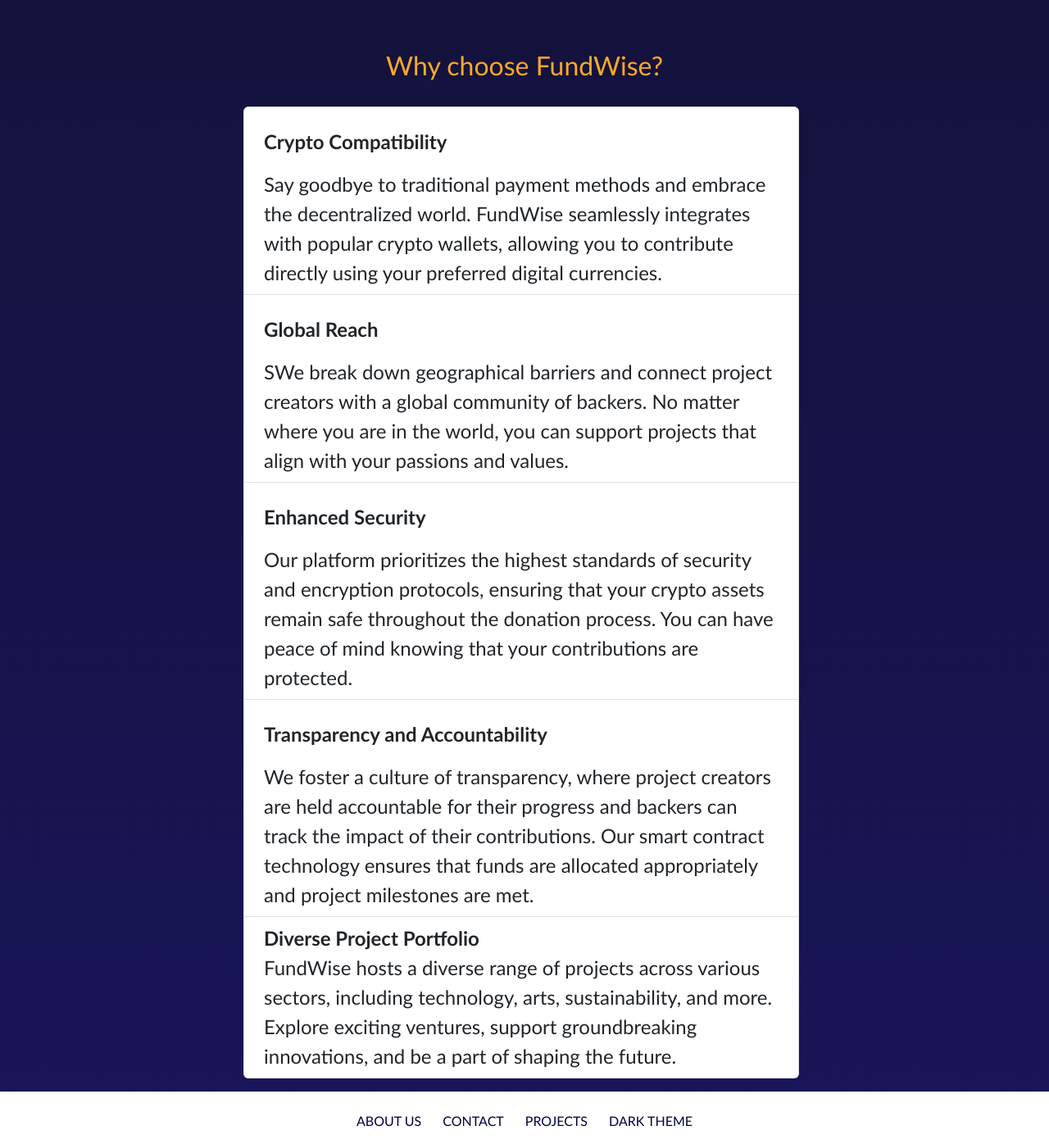
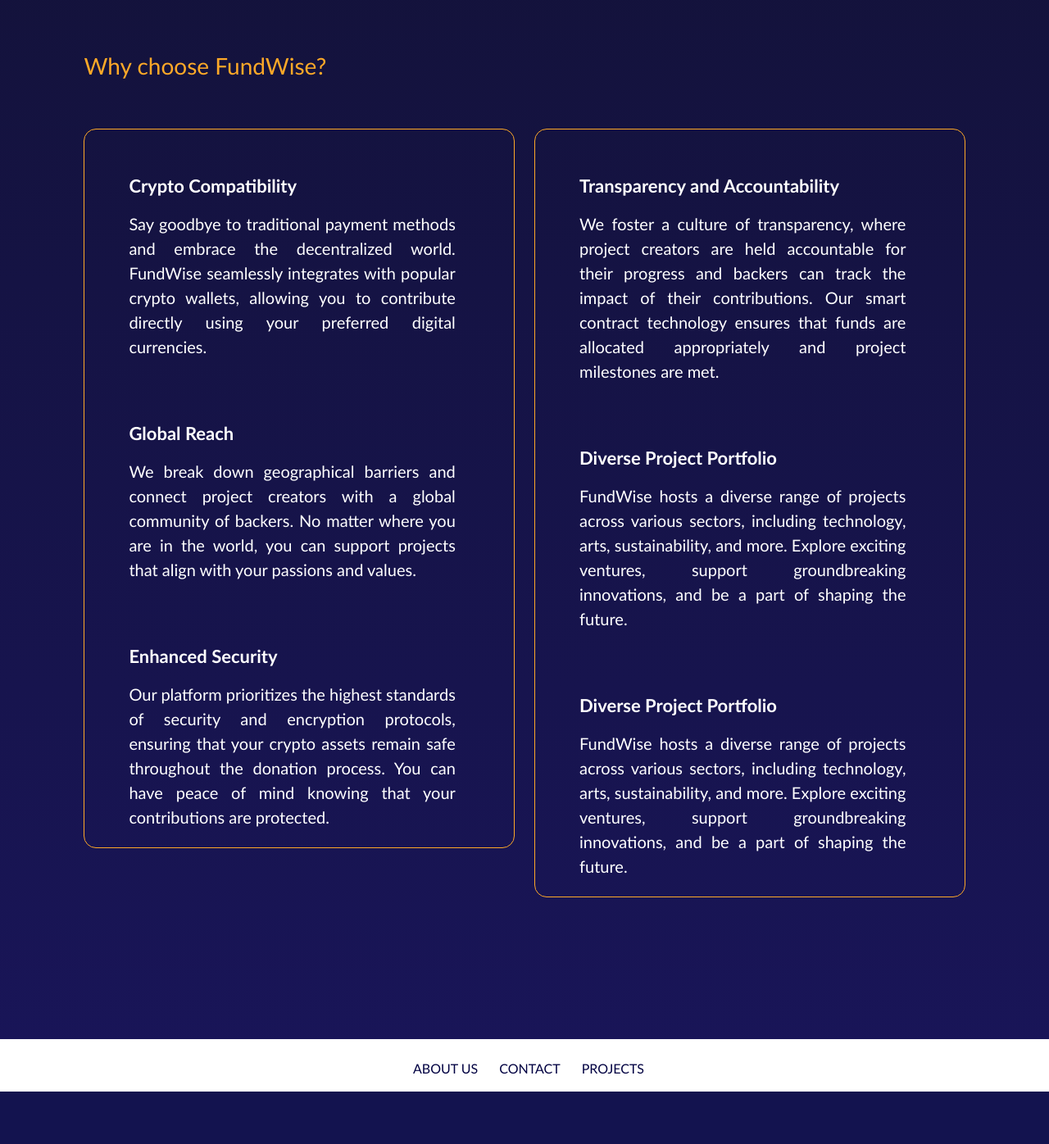
Before and after one commit to giuliannarlau/crowdfunding, a Flask app: page /about in a window 1280 px wide. Shown: the part 642-2038 px from the top of the page at 82% size. After the commit the page ends 1974 px from the top, so only its background shows below. Run offline with Flask 3, Linux system fonts and the light colour scheme; some libraries are stand-ins or nearby versions.

Commit message:
commit sizing

```diff
--- a/app.py
+++ b/app.py
@@ -1,7 +1,6 @@
 import os
 import mysql.connector
 
-import stellar_sdk
 import ast
 
 import requests
@@ -44,6 +43,7 @@ conn = mysql.connector.connect(
     port=db_port
 )
 
+
 @app.context_processor
 def global_variables():
     admin_account = "GCLMA7L4TWKF2NZYKT3W5OZCJ6IBLLPN3P7Q5JRFRTV3FRMCR3BEGYQR"
@@ -63,8 +63,6 @@ def after_request(response):
 @app.route("/", methods=["GET", "POST"])
 def index():
     """ Homepage """
-
-    #update_database_status()
 
     start_time_total = time.time()
 
@@ -343,6 +341,20 @@ def control_panel():
     return render_template("controlpanel.html", admin_projects_list=admin_projects_list)
 
 
+
+@app.route("/statusupdate", methods=["POST"])
+@freighter_required
+def status_update():
+
+    try:
+        update_database_status()
+        return make_response("OK", 200)
+    except Exception as e:
+        print(f"Error updating projects status: {e}")
+        return apology("Internal server error", 500)
+
+
+
 @app.route("/filter_projects", methods=["POST"])
 def filter_projects():
     """ Filter searched projects in controlpanel.html """
--- a/requirements.txt
+++ b/requirements.txt
@@ -33,6 +33,7 @@ python-dateutil==2.8.2
 python-dotenv==1.0.0
 requests==2.31.0
 s3transfer==0.6.1
+schedule==1.2.0
 six==1.16.0
 SQLAlchemy==1.4.46
 sqlparse==0.4.4
--- a/static/styles.css
+++ b/static/styles.css
@@ -24,6 +24,7 @@ body {
 footer {
     bottom: 0px;
     margin-bottom: 0px;
+    margin-top: 15px;
 }
 
 /* Divisors */
@@ -62,9 +63,13 @@ nav {
 
 /* Titles */
 h1 {
-    font-size: 50px;
+    font-size:calc(15px + 1.7vw);
     text-align: start;
-    margin-bottom: 30px;;
+    margin-bottom: 30px;
+}
+
+h2 {
+    font-size:calc(12px + 1.5vw);
 }
 
 
@@ -75,8 +80,20 @@ h3 {
     padding-top: 15px;;
 }
 
+
+
+.title-bold {
+    font-size: 22px;
+    font-weight: bold;
+    margin: 15px auto;
+}
+
 .text-dark {
     color: #000041;
+}
+
+.text-medium {
+    font-size:calc(12px + 1vw);
 }
 
 .wrapper {
@@ -167,6 +184,10 @@ input, select {
     height: 80%;
 }
 
+.img-medium {
+    max-width: 80%;
+}
+
 #imgCol {
     align-items: center;
     display: flex;
@@ -192,8 +213,10 @@ input, select {
     background: white;
     border: 3px solid #FEA928;
     color: #000041;
+    font-size:calc(8px + 0.5vw) !important;
     font-weight: 20px;
-
+    max-height: 70px;
+    min-width: 100px;
 }
 
 
@@ -223,6 +246,10 @@ input, select {
     border: 1px solid #FEA928;
     box-shadow: 0 2px 6px 0 rgba(0, 0, 0, 0.10), 0 2px 6px 0 rgba(0, 0, 0, 0.7);
     color: white;
+    font-size:calc(8px + 0.5vw) !important;
+    font-weight: 20px;
+    max-height: 70px;
+    min-width: 100px;
 }
 
 
@@ -231,7 +258,6 @@ input, select {
     color: #000041;
     transform: scale(1.1);
 }
-
 
 .btn-xl {
     font-size: 100%;
@@ -267,8 +293,20 @@ input, select {
     color: #DCDEE0;
 }
 
+.list-outline-orange {
+    border: 1px solid #FEA928;
+    border-radius: 15px;
+}
+
 .list-group-item {
-    text-align: start;
+    border-radius: 15px;
+    margin-top: 15px;
+    max-width: 90%;
+    padding: 22px;
+}
+
+.item-description {
+    font-size: 20px;
 }
 
 /* Search tab for page projects and myaccount */
@@ -344,7 +382,14 @@ input, select {
     text-align: center;
 }
 
-
+#aboutContainer {
+    margin-bottom: 40px;
+    min-height: 100%;
+    min-width: 100%;
+    padding: 8%;
+    padding-top: 3%;
+    text-align: justify;
+}
 
 /* PROJECT PAGE */
 
@@ -362,8 +407,7 @@ input, select {
 
 #projectDescription {
     height: 200px;
-    width: 700px;
-    max-width: 700px;
+    min-height: 100px;
 }
 
 /* On new project page */
--- a/templates/about.html
+++ b/templates/about.html
@@ -6,52 +6,66 @@
 
 {% block main %}
 
-<div class="container-fluid w-75">
-    <h1 class="mt-5">Where crypto funds a better future.</h3>
-    <div class="row gx-5">
-        <div class="col-lg-6 mt-5" id="pic_col">
-            <img src="{{ url_for('static', filename='pik.jpg') }}" class="img-fluid">
-        </div>
-        <div class="col-lg-6 text-start mt-5">
-            <h2 class="fs-2">About us</h2>
-            <p class="fs-4">At FundWise, we believe in the power of collective action and the potential of innovative projects. We have created a revolutionary crowdfunding platform that opens up a world of opportunities for both project creators and supporters. Our unique twist? We embrace the transformative potential of cryptocurrency.</p>
+<div class="container" id="aboutContainer">
+
+    <div class="row">
+      <div class="col">
+        <h1 class="fs-2 text-center">Funding a better future</h1>
       </div>
     </div>
-    <div class="row m-auto fs-4 gx-5 w-75">
-        <h3 class="fs-2 mt-5 mb-4">Why choose FundWise?</h3>
-        <ul class="list-group ms-2 mb-3">
+
+    <hr class="mb-5">
+
+    <div class="row align-items-center">
+      <div class="col-lg-6">
+        <img src="{{ url_for('static', filename='theodora.jpg') }}" class="img-medium">
+      </div>
+
+      <div class="col-lg-6">
+        <p class="fs-3">At FundWise, we believe in the power of collective action and the potential of innovative projects. We have created a revolutionary crowdfunding platform that opens up a world of opportunities for both project creators and supporters. Our unique twist? We embrace the transformative potential of cryptocurrency.</p>
+      </div>
+    </div>
+
+    <div class="row">
+        <h3 class="text-start my-5">Why choose FundWise?</h3>
+
+        <div class="col-lg-6">
+            <ul class="list-outline-orange">
                 <li class="list-group-item">
-                <div class="ms-2 me-auto">
-                    <div class="fw-bold my-3">Crypto Compatibility</div>
-                    Say goodbye to traditional payment methods and embrace the decentralized world. FundWise seamlessly integrates with popular crypto wallets, allowing you to contribute directly using your preferred digital currencies.
-                </div>
+                    <div class="title-bold">Crypto Compatibility</div>
+                    <div class="item-description">Say goodbye to traditional payment methods and embrace the decentralized world. FundWise seamlessly integrates with popular crypto wallets, allowing you to contribute directly using your preferred digital currencies.</div>
                 </li>
                 <li class="list-group-item">
-                <div class="ms-2 me-auto">
-                    <div class="fw-bold my-3">Global Reach</div>
-                    SWe break down geographical barriers and connect project creators with a global community of backers. No matter where you are in the world, you can support projects that align with your passions and values.
-                </div>
+                    <div class="title-bold">Global Reach</div>
+                    <div class="item-description">We break down geographical barriers and connect project creators with a global community of backers. No matter where you are in the world, you can support projects that align with your passions and values.</div>
                 </li>
                 <li class="list-group-item">
-                <div class="ms-2 me-auto">
-                    <div class="fw-bold my-3">Enhanced Security</div>
-                    Our platform prioritizes the highest standards of security and encryption protocols, ensuring that your crypto assets remain safe throughout the donation process. You can have peace of mind knowing that your contributions are protected.
-                </div>
-            </li>
-            <li class="list-group-item">
-                <div class="ms-2 me-auto">
-                    <div class="fw-bold my-3">Transparency and Accountability</div>
-                    We foster a culture of transparency, where project creators are held accountable for their progress and backers can track the impact of their contributions. Our smart contract technology ensures that funds are allocated appropriately and project milestones are met.
-                </div>
-            </li>
-            <li class="list-group-item d-flex justify-content-between align-items-start">
-                <div class="ms-2 me-auto">
-                    <div class="fw-bold mb-y">Diverse Project Portfolio</div>
-                    FundWise hosts a diverse range of projects across various sectors, including technology, arts, sustainability, and more. Explore exciting ventures, support groundbreaking innovations, and be a part of shaping the future.
-                </div>
-            </li>
+                    <div class="title-bold">Enhanced Security</div>
+                    <div class="item-description">Our platform prioritizes the highest standards of security and encryption protocols, ensuring that your crypto assets remain safe throughout the donation process. You can have peace of mind knowing that your contributions are protected.</div>
                 </li>
             </ul>
         </div>
 
+        <div class="col-lg-6">
+            <ul class="list-outline-orange">
+                <li class="list-group-item">
+                    <div class="title-bold">Transparency and Accountability</div>
+                    <div class="item-description">We foster a culture of transparency, where project creators are held accountable for their progress and backers can track the impact of their contributions. Our smart contract technology ensures that funds are allocated appropriately and project milestones are met.</div>
+                </li>
+                <li class="list-group-item">
+                    <div class="title-bold">Diverse Project Portfolio</div>
+                    <div class="item-description">FundWise hosts a diverse range of projects across various sectors, including technology, arts, sustainability, and more. Explore exciting ventures, support groundbreaking innovations, and be a part of shaping the future.</div>
+                </li>
+                <li class="list-group-item">
+                    <div class="title-bold">Diverse Project Portfolio</div>
+                    <div class="item-description">FundWise hosts a diverse range of projects across various sectors, including technology, arts, sustainability, and more. Explore exciting ventures, support groundbreaking innovations, and be a part of shaping the future.</div>
+                </li>
+            </ul>
+        </div>
+
+      </div>
+
+  </div>
+
+
 {% endblock %}
--- a/templates/controlpanel.html
+++ b/templates/controlpanel.html
@@ -222,6 +222,10 @@
         </div>
       </div>
     </div>
+
+    <form action="/statusupdate" method="post">
+      <button type="submit" class="btn btn-outline-light">Update Projects Status</button>
+    </form>
   </div>
 
   <!-- Modal for confirming transactions -->
--- a/templates/layout.html
+++ b/templates/layout.html
@@ -102,19 +102,11 @@
         <button aria-controls="navbar" aria-expanded="false" aria-label="Toggle navigation" class="navbar-toggler" data-bs-target="#footer" data-bs-toggle="collapse" type="button">
           <span class="navbar-toggler-icon"></span>
         </button>
-        <div class="collapse navbar-collapse" id="footer">
+        <div class="collapse navbar-collapse collapsing-up">
           <ul class="navbar-nav ms-auto me-auto mt-2">
             <li class="nav-item"><a class="nav-link" href="/about">ABOUT US</a></li>
             <li class="nav-item"><a class="nav-link" href="/about">CONTACT</a></li>
             <li class="nav-item"><a class="nav-link" href="/projects">PROJECTS</a></li>
-            <li class="nav-item"><a class="nav-link" href="/darktheme">DARK THEME</a></li>
-            <li class="nav-item">
-              <form class="nav-link p-0" action="/test" method="get">
-                <input hidden value="notFoundError" id="eNotFound" name="origin_route">
-                <input hidden value="errorserver" id="eServerError" name="origin_route">
-                <button hidden type="submit" class="btn btn-secondary" value="TEST" id="testInput" name="testInput">TEST</button>
-              </form>
-            </li>
           </ul>
         </div>
       </div>
--- a/templates/newproject.html
+++ b/templates/newproject.html
@@ -69,7 +69,7 @@
 
         <div class="col-lg-7 col-md">
           <div class="input-group flex-nowrap" style="max-width: 600px !important;">
-            <textarea required type="text" class="form-control ms-3 mb-3" id="projectDescription" name="projectDescription" minlength="5" maxlength="500" placeholder="Write a short description for your project" aria-label="projectDescription" aria-describedby="addon-wrapping" ></textarea>
+            <textarea required type="text" class="form-control ms-3 mb-3" id="projectDescription" name="projectDescription" rows="20" minlength="5" maxlength="500" placeholder="Write a short description for your project" aria-label="projectDescription" aria-describedby="addon-wrapping" ></textarea>
           </div>
         </div>
 
```
Also changed, not shown: helpers.py (+62 -57 lines), templates/index.html (+4 -4 lines). Lines whose indentation alone changed are shown as unchanged.
